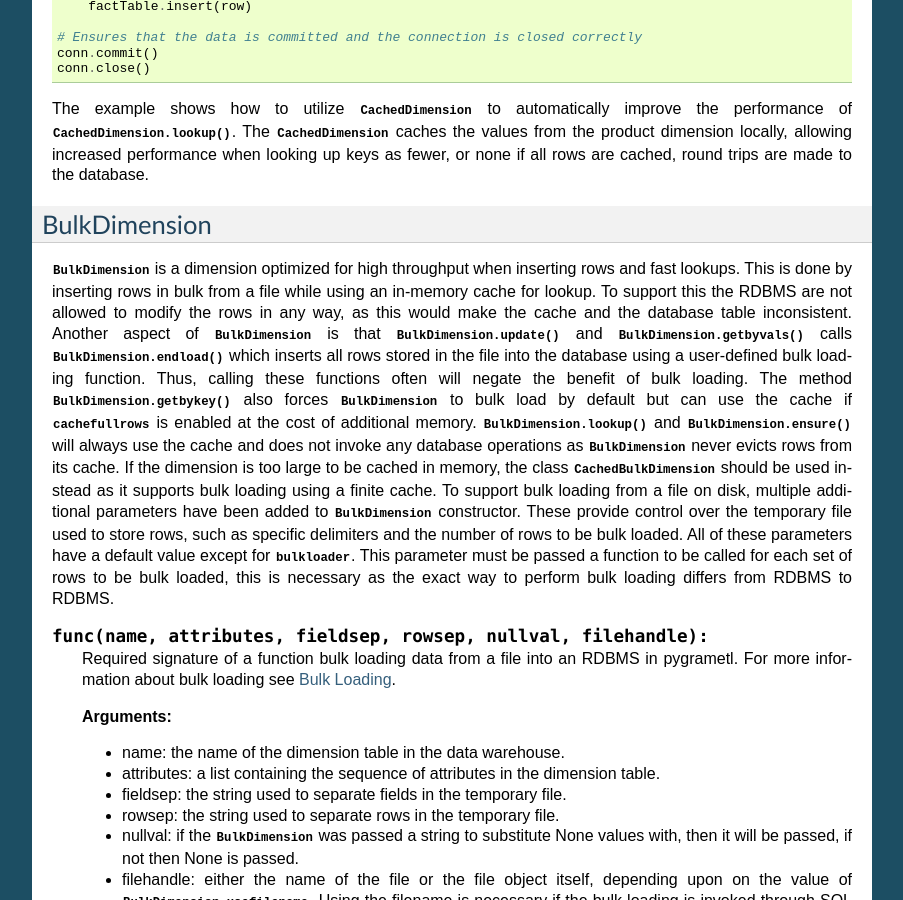
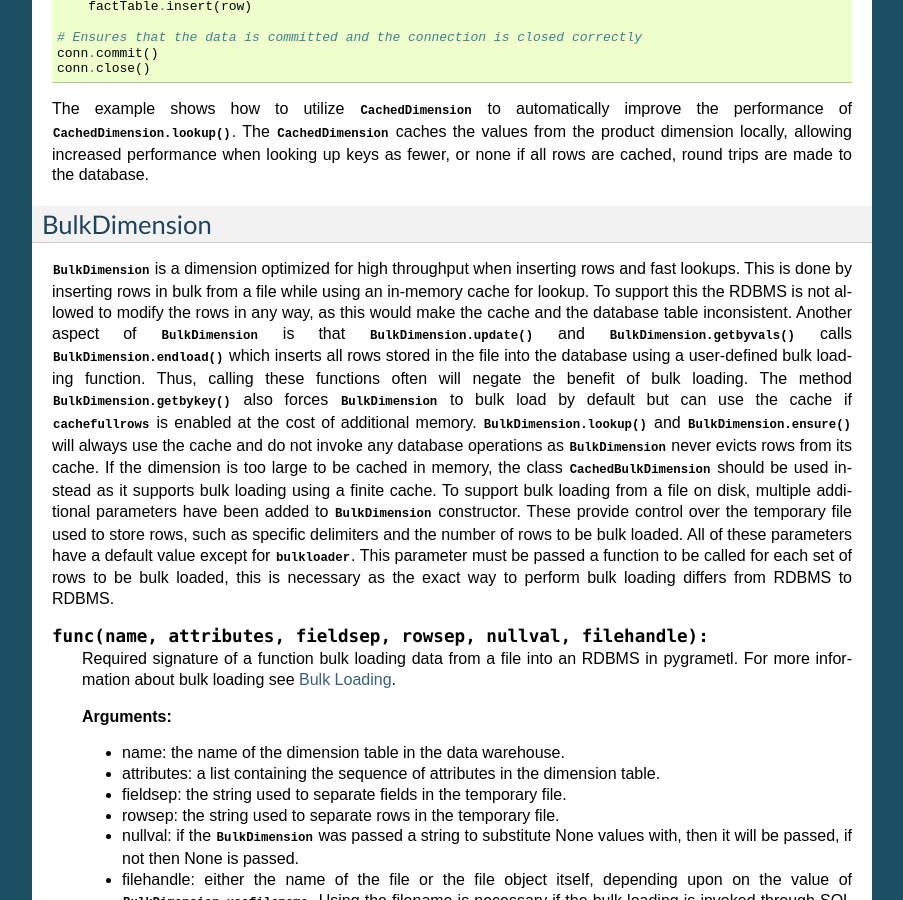
Before and after one commit to chrthomsen/pygrametl, a Sphinx documentation site: the page built from docs/examples/dimensions.rst, in a window 1280 px wide and 900 px high, scrolled down 2208 px. Shown: the whole window, without its empty margins (198-1101 px from the left). Built offline with Sphinx 7.4.7, drawn with Linux system fonts in a browser that asks for light colours; pages that are not in the unit, such as notebooks, are missing from menus.

Commit message:
Update dimensions.rst

```diff
--- a/docs/examples/dimensions.rst
+++ b/docs/examples/dimensions.rst
@@ -156,7 +156,7 @@ BulkDimension
 -------------
 :class:`.BulkDimension` is a dimension optimized for high throughput when
 inserting rows and fast lookups. This is done by inserting rows in bulk from a
-file while using an in-memory cache for lookup. To support this the RDBMS are
+file while using an in-memory cache for lookup. To support this the RDBMS is
 not allowed to modify the rows in any way, as this would make the cache and the
 database table inconsistent. Another aspect of :class:`.BulkDimension` is that
 :meth:`.BulkDimension.update` and :meth:`.BulkDimension.getbyvals` calls
@@ -166,7 +166,7 @@ functions often will negate the benefit of bulk loading. The method
 :meth:`.BulkDimension.getbykey` also forces :class:`.BulkDimension` to bulk load
 by default but can use the cache if :attr:`.cachefullrows` is enabled at the
 cost of additional memory. :meth:`.BulkDimension.lookup` and
-:meth:`.BulkDimension.ensure` will always use the cache and does not invoke any
+:meth:`.BulkDimension.ensure` will always use the cache and do not invoke any
 database operations as :class:`.BulkDimension` never evicts rows from its cache.
 If the dimension is too large to be cached in memory, the class
 :class:`.CachedBulkDimension` should be used instead as it supports bulk loading
```
